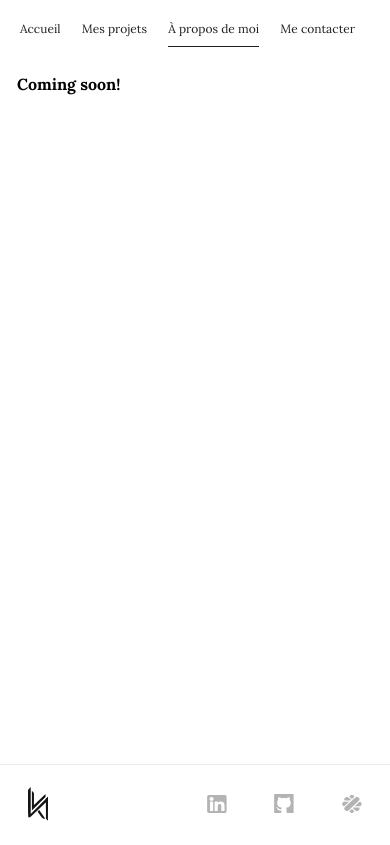
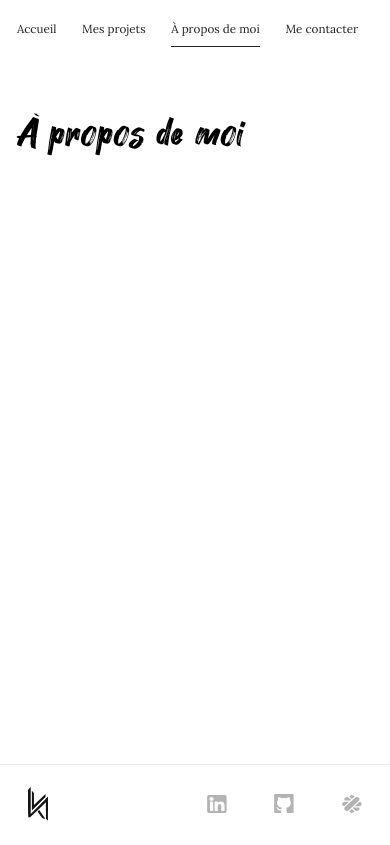
Before and after one commit to nkloc/portfolio-nico, a Vue app: page /about in a window 390 px wide. Built offline with nearby package versions, Linux system fonts and the light colour scheme; the HTML template or start-up script is replaced by a standard one.

Commit message:
fix: responsive

```diff
--- a/src/components/Content.vue
+++ b/src/components/Content.vue
@@ -18,11 +18,13 @@ main
     font-size 16px
     line-height 24px
     padding 5vh
+    margin-left 100px
     width calc(100vw - 100px)
     height 90vh
     display flex
     flex-direction column
     @media tablet
+        margin-left 0
         padding 0
         width auto
         padding 2vh
@@ -37,12 +39,14 @@ main
             display flex
             @media tablet
                 width 100%
-                justify-content space-around
+                justify-content space-between
             li
                 margin-right 30px
                 @media tablet
+                    font-size 16px
+                @media mobile
                     margin-right 15px
-                    font-size 12px
+                    font-size 3vw
                 cursor pointer
                 a
                     color $black-color
--- a/src/components/Header.vue
+++ b/src/components/Header.vue
@@ -12,6 +12,7 @@
 <style lang="stylus" scoped>
 @import '../css/variables'
 header
+    position fixed
     width 100px
     border-right 1px solid #EAEAEA
     height 90vh
@@ -21,6 +22,7 @@ header
     justify-content space-between
     padding 5vh 0
     @media tablet
+        position static
         width 100vw
         height 80px
         border-right none
--- a/src/css/variables.styl
+++ b/src/css/variables.styl
@@ -25,6 +25,12 @@ tablet-up = "only screen and (min-width: 1013px)"
 mobile = "only screen and (max-width: 748px)"
 mobile-up = "only screen and (min-width: 749px)"
 
+.title-component
+  font-size 40px
+  font-family $font-secondary
+  margin 50px 0
+  font-weight 400
+
 .mobile-only
 	display none
 	@media mobile
--- a/src/views/About.vue
+++ b/src/views/About.vue
@@ -1,5 +1,5 @@
 <template>
   <div class="about">
-    <h1>Coming soon!</h1>
+    <h1 class="title-component">À propos de moi</h1>
   </div>
 </template>
--- a/src/views/Contact.vue
+++ b/src/views/Contact.vue
@@ -1,5 +1,5 @@
 <template>
   <div class="contact">
-    <h1>Coming soon! </h1>
+    <h1 class="title-component">Me contacter</h1>
   </div>
 </template>
--- a/src/views/Projets.vue
+++ b/src/views/Projets.vue
@@ -1,5 +1,5 @@
 <template>
   <div class="projets">
-    <h1>Coming soon!</h1>
+    <h1 class="title-component">Projets récents</h1>
   </div>
 </template>
```
